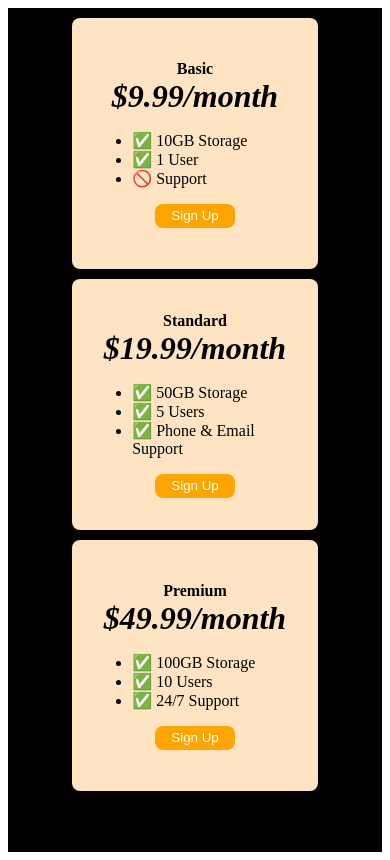
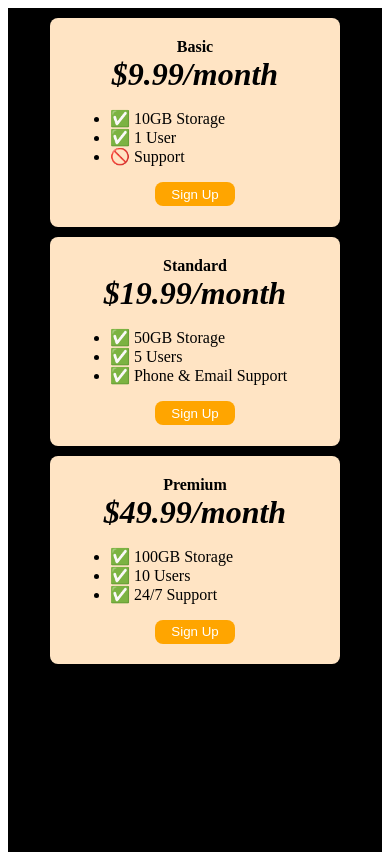
Before and after one commit to dixitorbital/pricing_flexbox, a plain HTML site: page index.html in a window 390 px wide. Drawn offline with Linux system fonts and the light colour scheme; a web font is replaced by a local one.

Commit message:
Add files via upload

```diff
--- a/index.html
+++ b/index.html
@@ -60,9 +60,10 @@
       margin-top:10px;
       margin-bottom: 0%;
       gap:0px;
-      flex-basis:25%;
+      flex-basis:20%;
       justify-content: center;
-      width:55%;
+      width:250px;
+
     }
    }
   </style>
```
